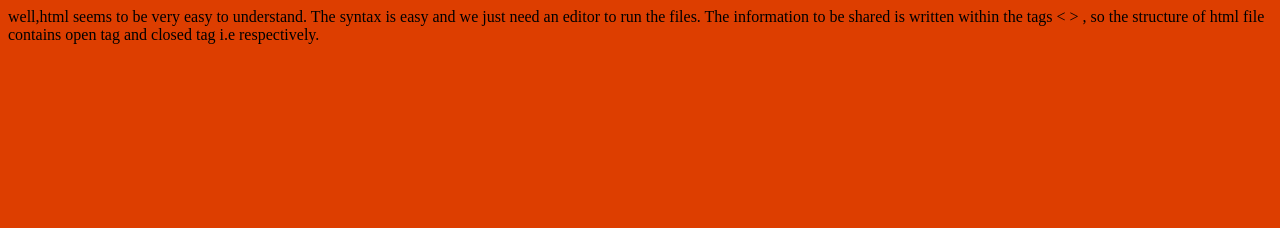
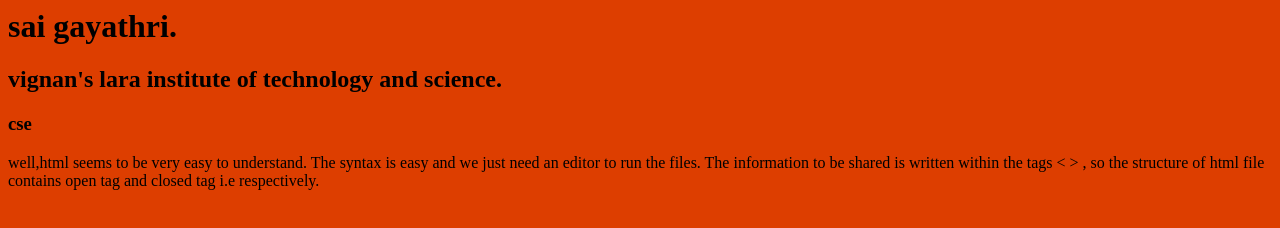
Before and after one commit to s-1310/practise, a plain HTML site: page para.html in a window 1280 px wide. Drawn offline with Linux system fonts and the light colour scheme.

Commit message:
modified para.html

```diff
--- a/para.html
+++ b/para.html
@@ -1,10 +1,19 @@
 <html>
     <head>
         <title>
-            understanding of html.
+            sai gayathri yaragunta
         </title>
     </head>
     <body style="background-color: #dd3e00;">
+        <h1>
+            sai gayathri.
+        </h1>
+        <h2>
+            vignan's lara institute of technology and science.
+        </h2>
+        <h3>
+            cse
+        </h3>
         <p>
             well,html seems to  be very easy to understand.
             The syntax is easy and we just need an editor to run the files.
```
